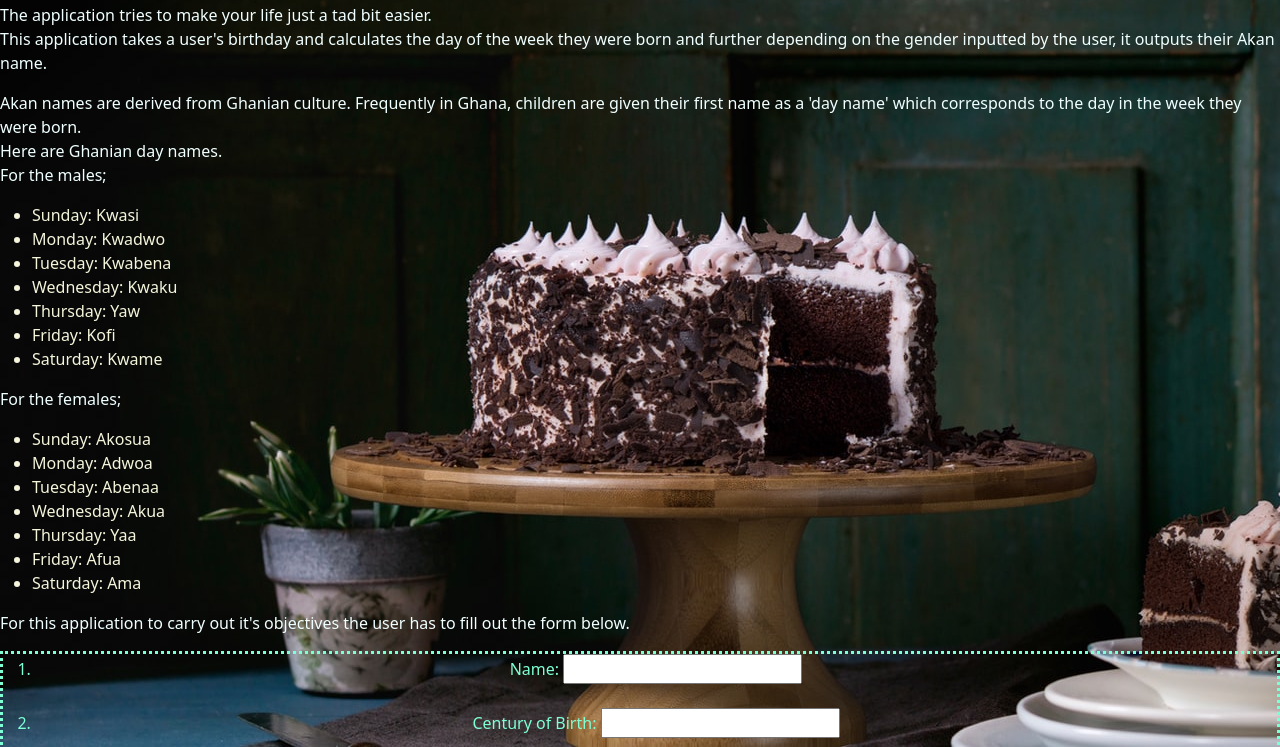
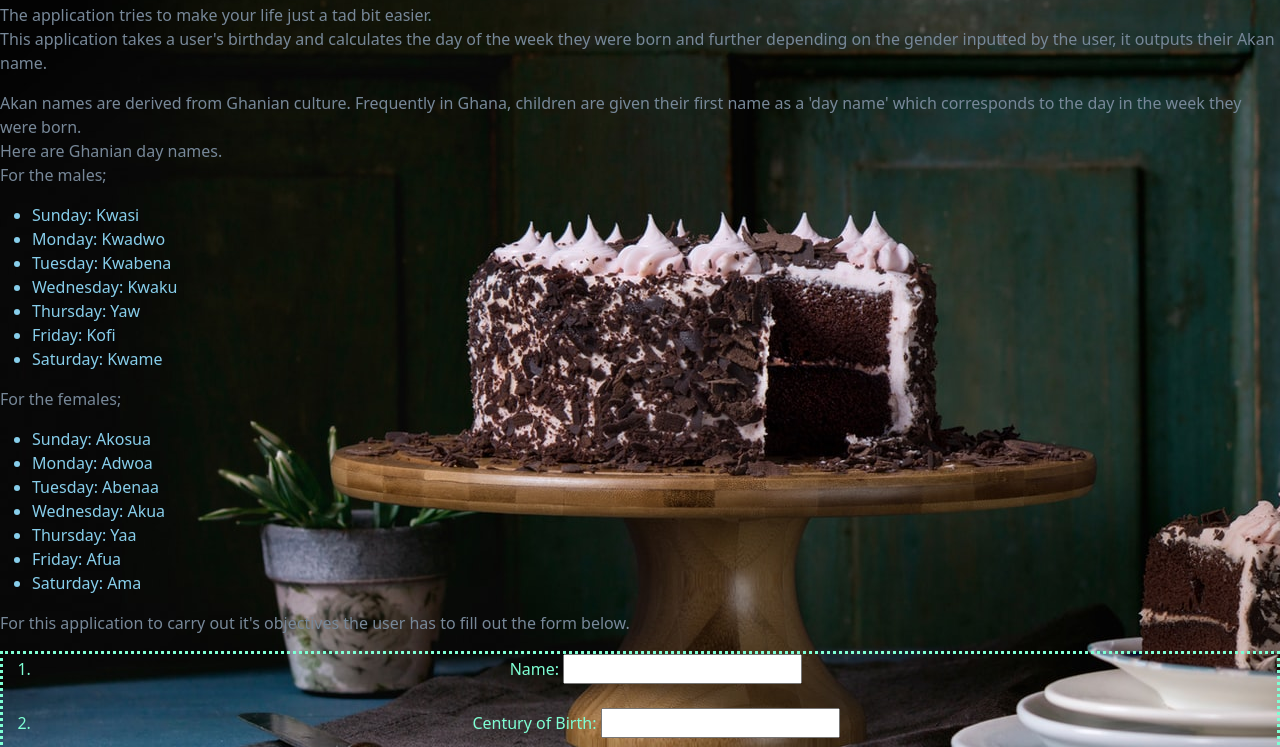
Before and after one commit to Ann-Victoria/web-application, a plain HTML site: page index.html in a window 1280 px wide. Shown: the part 53-800 px from the top of the page. Drawn offline with Linux system fonts and the light colour scheme.

Commit message:
add text-color

```diff
--- a/css/style.css
+++ b/css/style.css
@@ -1,17 +1,17 @@
 body {
   background-image: url(/Images/images.jpg);
   background-repeat: repeat-y;
-  background-color: black;
+
 
 }
 h1 {
   color: royalblue;
 }
 p {
-  color: azure
+  color: lightslategray
 }
 ul {
-  color: beige;
+  color: skyblue;
 
 }
 .textbox {
```
